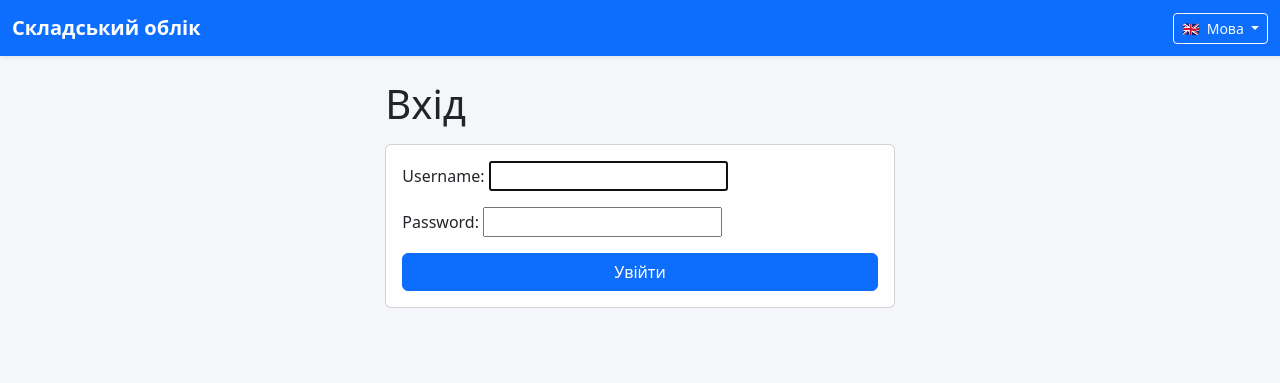
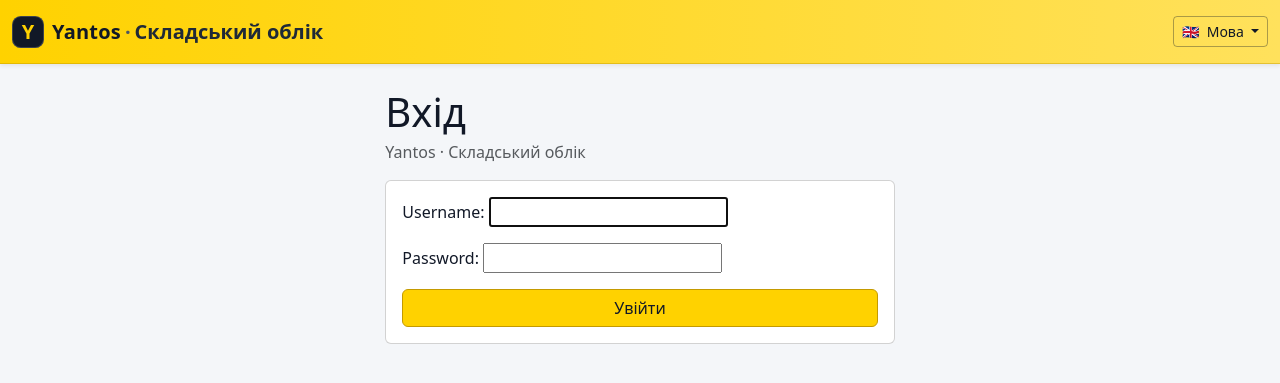
Before and after one commit to KalyuzhniyKO/warehouse_config, a Django app: page /en/accounts/login/?next=/en/ in a window 1280 px wide. Shown: the top 383 px of the page. Run offline with Django 5.2, Linux system fonts and the light colour scheme.

Commit message:
Add Yantos corporate theme

```diff
--- a/templates/base.html
+++ b/templates/base.html
@@ -1,23 +1,97 @@
 {% load i18n core_extras %}
+{% trans "Yantos · Складський облік" as app_brand_title %}
 <!doctype html>
 <html lang="{{ LANGUAGE_CODE|default:'uk' }}">
 <head>
     <meta charset="utf-8">
     <meta name="viewport" content="width=device-width, initial-scale=1">
-    <title>{% block title %}{% trans "Складський облік" %}{% endblock %}</title>
+    <title>{% block title %}{{ app_brand_title }}{% endblock %}</title>
     <link href="https://cdn.jsdelivr.net/npm/bootstrap@5.3.3/dist/css/bootstrap.min.css" rel="stylesheet">
     <style>
-        body { background: #f4f6f9; }
+        :root {
+            --yantos-yellow: #FFD200;
+            --yantos-yellow-hover: #E6BD00;
+            --yantos-yellow-soft: #FFF4BF;
+            --yantos-text: #111827;
+            --yantos-muted: #4B5563;
+            --yantos-border: #C49A00;
+        }
+        body { background: #f4f6f9; color: var(--yantos-text); }
         .app-shell { max-width: 1480px; }
+        .yantos-navbar {
+            background: linear-gradient(90deg, var(--yantos-yellow), #FFE15C);
+            color: var(--yantos-text);
+            border-bottom: 1px solid rgba(196, 154, 0, .45);
+        }
+        .yantos-navbar .navbar-brand,
+        .yantos-navbar .nav-link,
+        .yantos-navbar .navbar-text {
+            color: var(--yantos-text);
+        }
+        .yantos-navbar .navbar-brand:hover,
+        .yantos-navbar .nav-link:hover,
+        .yantos-navbar .nav-link:focus {
+            color: #000;
+        }
+        .brand-mark {
+            width: 2rem;
+            height: 2rem;
+            display: inline-flex;
+            align-items: center;
+            justify-content: center;
+            border-radius: .55rem;
+            background: var(--yantos-text);
+            color: var(--yantos-yellow);
+            font-weight: 800;
+            box-shadow: inset 0 0 0 1px rgba(255, 255, 255, .18);
+        }
+        .brand-name { letter-spacing: .01em; }
+        .brand-divider { color: var(--yantos-muted); }
+        .brand-subtitle { color: #1F2937; }
+        .sidebar-card { border-top: .25rem solid var(--yantos-yellow); }
         .sidebar-link { color: #334155; border-radius: .75rem; padding: .65rem .85rem; text-decoration: none; display: block; }
-        .sidebar-link:hover { background: #e9eef6; color: #0d6efd; }
+        .sidebar-link:hover,
+        .sidebar-link:focus { background: var(--yantos-yellow-soft); color: var(--yantos-text); }
+        .dropdown-item.active,
+        .dropdown-item:active { background-color: var(--yantos-yellow); color: var(--yantos-text); }
         .content-card { border: 0; box-shadow: 0 .5rem 1.25rem rgba(15, 23, 42, .06); }
+        .btn-primary {
+            --bs-btn-bg: var(--yantos-yellow);
+            --bs-btn-border-color: var(--yantos-border);
+            --bs-btn-color: var(--yantos-text);
+            --bs-btn-hover-bg: var(--yantos-yellow-hover);
+            --bs-btn-hover-border-color: #B38A00;
+            --bs-btn-hover-color: var(--yantos-text);
+            --bs-btn-active-bg: #D4AC00;
+            --bs-btn-active-border-color: #A67F00;
+            --bs-btn-active-color: var(--yantos-text);
+            --bs-btn-disabled-bg: #FFE680;
+            --bs-btn-disabled-border-color: #D6B72B;
+            --bs-btn-disabled-color: #374151;
+        }
+        .yantos-navbar .btn-outline-light {
+            --bs-btn-color: var(--yantos-text);
+            --bs-btn-border-color: rgba(17, 24, 39, .35);
+            --bs-btn-hover-bg: var(--yantos-text);
+            --bs-btn-hover-border-color: var(--yantos-text);
+            --bs-btn-hover-color: var(--yantos-yellow);
+            --bs-btn-active-bg: var(--yantos-text);
+            --bs-btn-active-border-color: var(--yantos-text);
+            --bs-btn-active-color: var(--yantos-yellow);
+        }
     </style>
 </head>
 <body>
-<nav class="navbar navbar-expand-lg navbar-dark bg-primary shadow-sm sticky-top">
+<nav class="navbar navbar-expand-lg navbar-light yantos-navbar shadow-sm sticky-top">
     <div class="container-fluid app-shell">
-        <a class="navbar-brand fw-semibold" href="{% url 'dashboard' %}">{% trans "Складський облік" %}</a>
+        <a class="navbar-brand d-inline-flex align-items-center gap-2 fw-semibold" href="{% url 'dashboard' %}" aria-label="{{ app_brand_title }}" title="{{ app_brand_title }}">
+            <span class="brand-mark" aria-hidden="true">Y</span>
+            <span class="d-inline-flex flex-wrap align-items-baseline gap-1">
+                <span class="brand-name">Yantos</span>
+                <span class="brand-divider">·</span>
+                <span class="brand-subtitle">{% trans "Складський облік" %}</span>
+            </span>
+        </a>
         <button class="navbar-toggler" type="button" data-bs-toggle="collapse" data-bs-target="#mainNavbar" aria-controls="mainNavbar" aria-expanded="false" aria-label="{% trans 'Перемкнути навігацію' %}">
             <span class="navbar-toggler-icon"></span>
         </button>
@@ -31,7 +105,7 @@
                 {% endif %}
                 <li class="nav-item"><a class="nav-link" href="{% url 'help' %}">{% trans "Допомога" %}</a></li>
             </ul>
-            <div class="ms-auto d-flex align-items-center gap-3 text-white">
+            <div class="ms-auto d-flex align-items-center gap-3 navbar-text">
                 {% include "includes/language_switcher.html" %}
                 {% if user.is_authenticated %}
                     <span class="small d-none d-sm-inline">{{ user.get_username }}</span>
@@ -48,7 +122,7 @@
     <div class="row g-4">
         {% if user.is_authenticated %}
             <aside class="col-lg-2 d-none d-lg-block">
-                <div class="card content-card">
+                <div class="card content-card sidebar-card">
                     <div class="card-body">
                         <div class="text-uppercase text-muted small fw-semibold mb-2">{% trans "Навігація" %}</div>
                         <nav class="d-grid gap-1">
--- a/templates/registration/login.html
+++ b/templates/registration/login.html
@@ -1,12 +1,13 @@
 {% extends "base.html" %}
 {% load i18n %}
 
-{% block title %}{% trans "Вхід" %} · {% trans "Складський облік" %}{% endblock %}
+{% block title %}{% trans "Вхід" %} · {% trans "Yantos · Складський облік" %}{% endblock %}
 
 {% block content %}
 <div class="row justify-content-center">
     <div class="col-md-5">
-        <h1 class="mb-3">{% trans "Вхід" %}</h1>
+        <h1 class="mb-1">{% trans "Вхід" %}</h1>
+        <p class="text-muted mb-3">{% trans "Yantos · Складський облік" %}</p>
         <form method="post" class="card card-body">
             {% csrf_token %}
             {{ form.as_p }}
```
Also changed, not shown: core/tests.py (+17 -0 lines), locale/de/LC_MESSAGES/django.po, locale/en/LC_MESSAGES/django.po, locale/es/LC_MESSAGES/django.po, locale/fr/LC_MESSAGES/django.po, locale/it/LC_MESSAGES/django.po, locale/pl/LC_MESSAGES/django.po, locale/pt/LC_MESSAGES/django.po, locale/ru/LC_MESSAGES/django.po, locale/tr/LC_MESSAGES/django.po, locale/uk/LC_MESSAGES/django.po.
